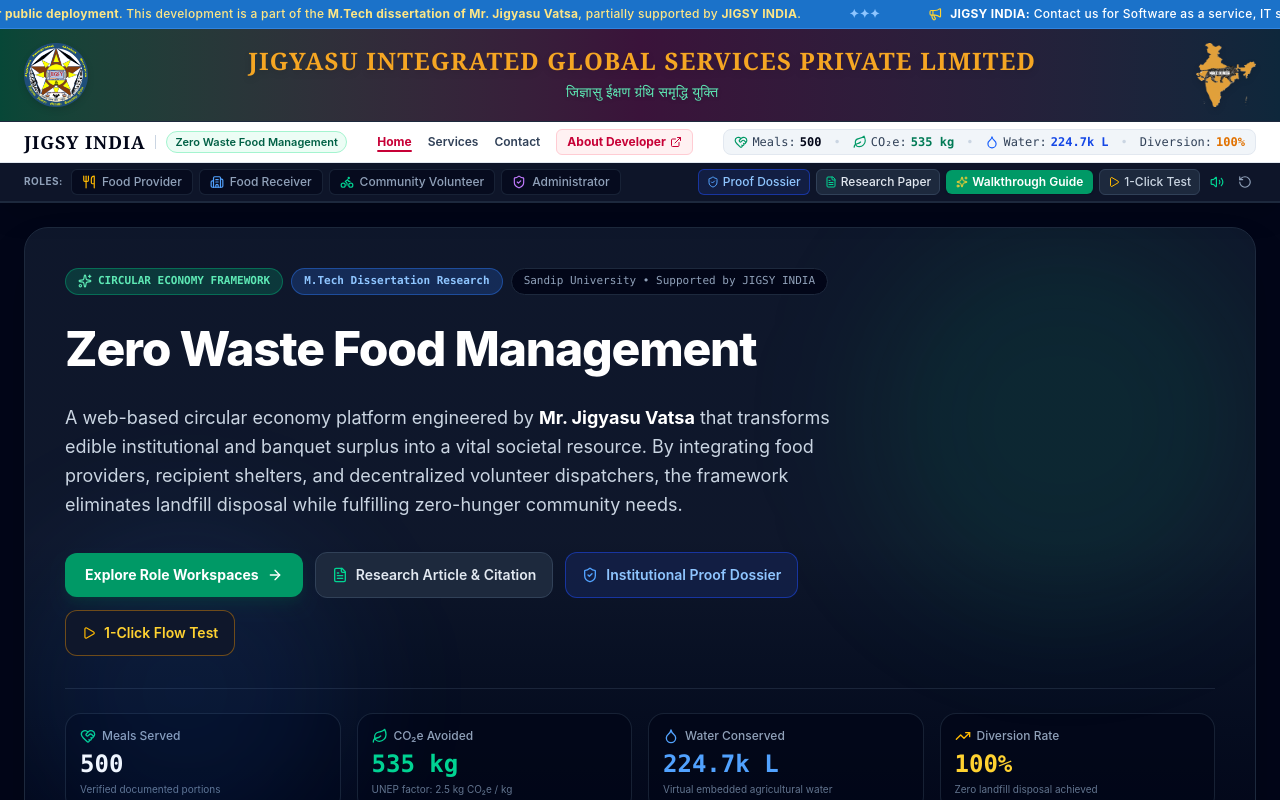
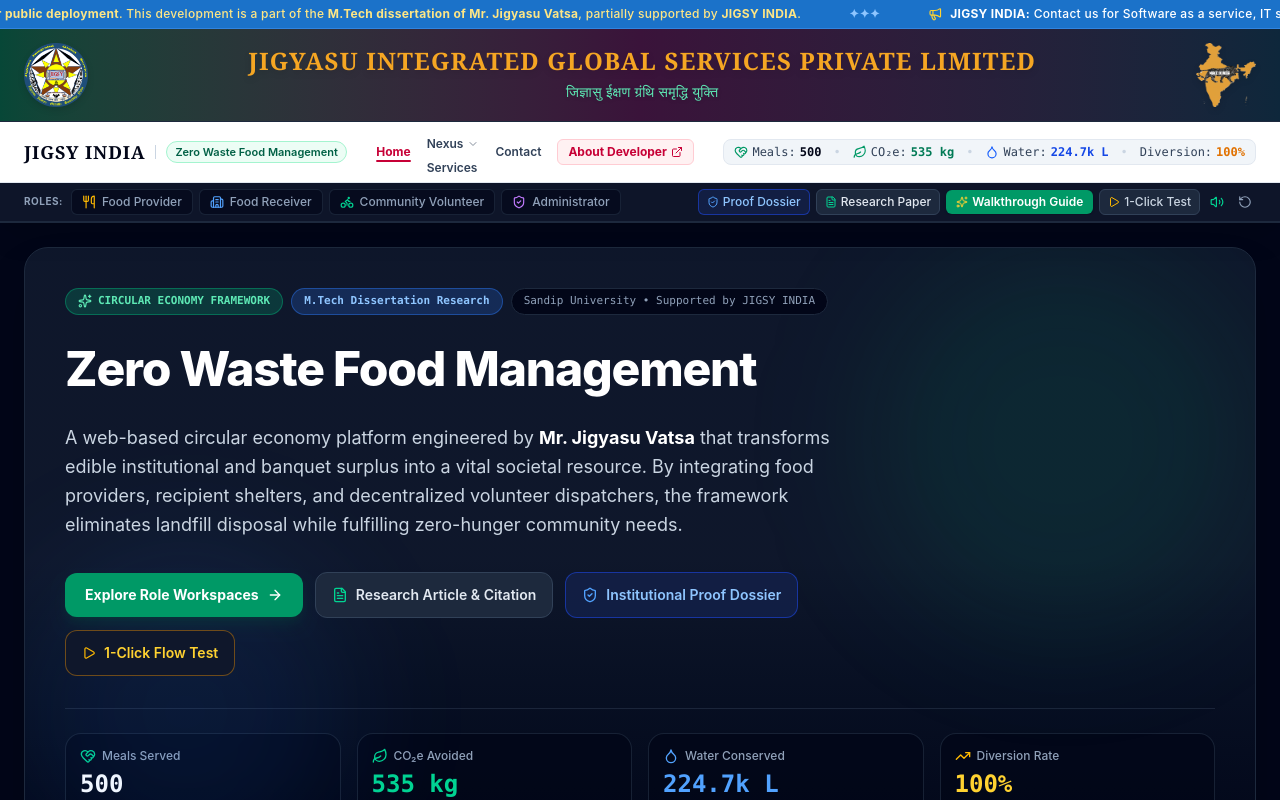
Before and after one commit to Jigyasu-vatsa/ZeroWFM, a React (Vite) app: page / in a window 1280 px wide. Shown: the top 800 px of the page. Built offline with nearby package versions, Linux system fonts and the light colour scheme.

Commit message:
Update JigsyHeader.tsx by introducing Nexus

```diff
--- a/src/components/JigsyHeader.tsx
+++ b/src/components/JigsyHeader.tsx
@@ -252,6 +252,54 @@ export const JigsyHeader: React.FC = () => {
                 rel="noopener noreferrer"
                 className="hover:text-rose-700 transition-colors"
               >
+
+              {/* Nexus (Self-contained hover dropdown) */}
+              <div className="relative group py-2">
+                {/* Trigger */}
+                <div className="flex items-center gap-1 cursor-pointer select-none text-slate-700 hover:text-rose-700 transition-colors">
+                  <span>Nexus</span>
+                  <svg
+                    className="w-3 h-3 opacity-60 transition-transform group-hover:rotate-180"
+                     viewBox="0 0 24 24"
+                    fill="none"
+                    stroke="currentColor"
+                    strokeWidth="2"
+                    strokeLinecap="round"
+                    strokeLinejoin="round"
+                  >
+                    <path d="m6 9 6 6 6-6" />
+                  </svg>
+                </div>
+
+                {/* Dropdown Menu */}
+                <div className="hidden group-hover:block absolute left-0 top-full pt-1 w-72 z-50 text-left whitespace-normal select-none">
+                  <div className="rounded-xl shadow-2xl p-2.5 border border-slate-800 bg-slate-900 text-slate-200 flex flex-col w-full whitespace-normal">
+                    <a
+                      href="https://zerowfm.jigsy.in/"
+                      className="w-full block text-left px-3 py-1.5 rounded-lg text-xs font-bold whitespace-normal transition-colors hover:bg-slate-800 hover:text-white"
+                    >
+                      Zero Waste Food Management
+                    </a>
+
+                    <div className="border-t my-1 w-full border-slate-800" />
+
+                    <a
+                      href="https://aifm.jigsy.in/"
+                      className="w-full block text-left px-3 py-1.5 rounded-lg text-[11px] whitespace-normal transition-colors hover:bg-slate-800 hover:text-white"
+                    >
+                      &bull; AI-Assisted Food Management
+                    </a>
+
+                    <a
+                      href="https://ctfm.jigsy.in/"
+                      className="w-full block text-left px-3 py-1.5 rounded-lg text-[11px] whitespace-normal transition-colors hover:bg-slate-800 hover:text-white"
+                    >
+                      &bull; Cyber Trusted Food Management
+                    </a>
+                  </div>
+                </div>
+              </div>
+
                 Services
               </a>
               <a
```
